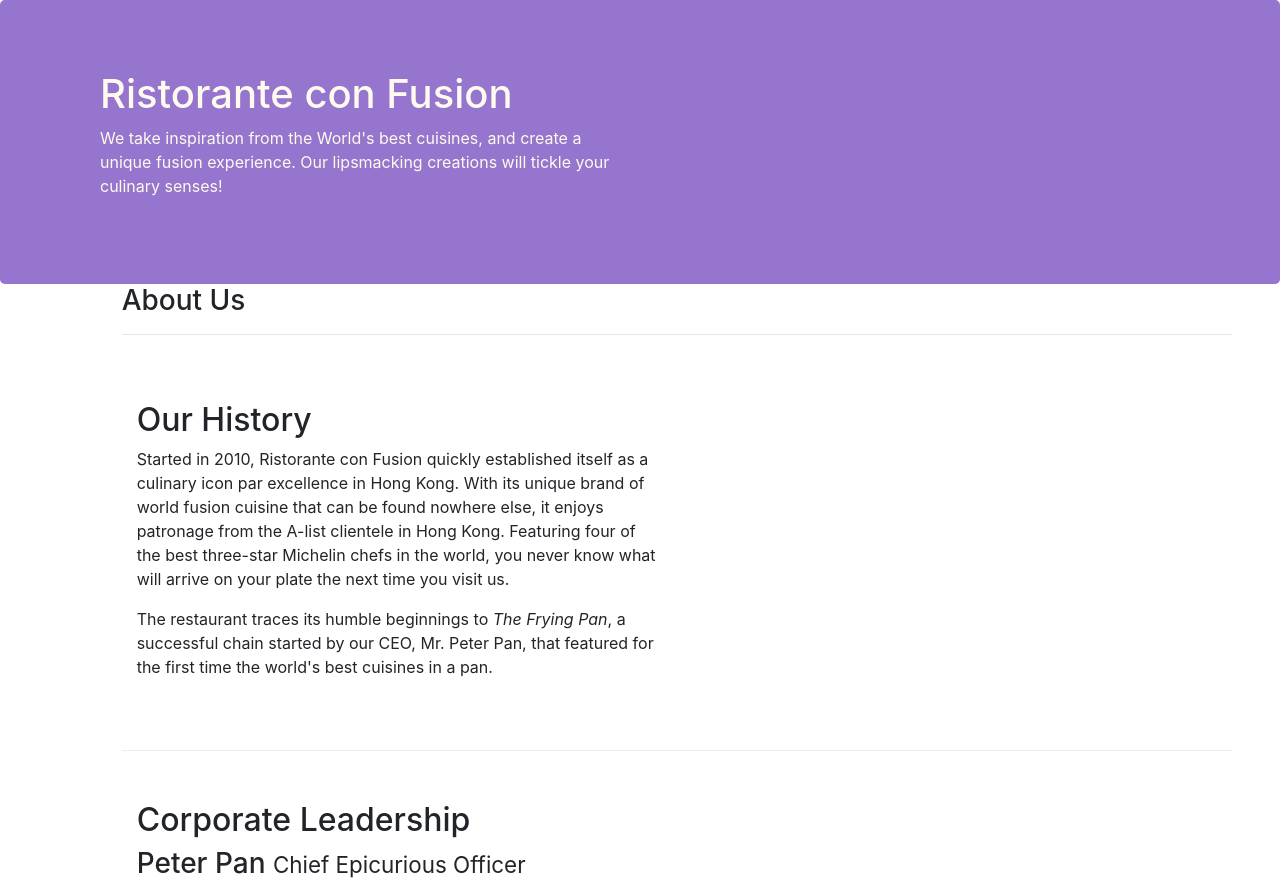
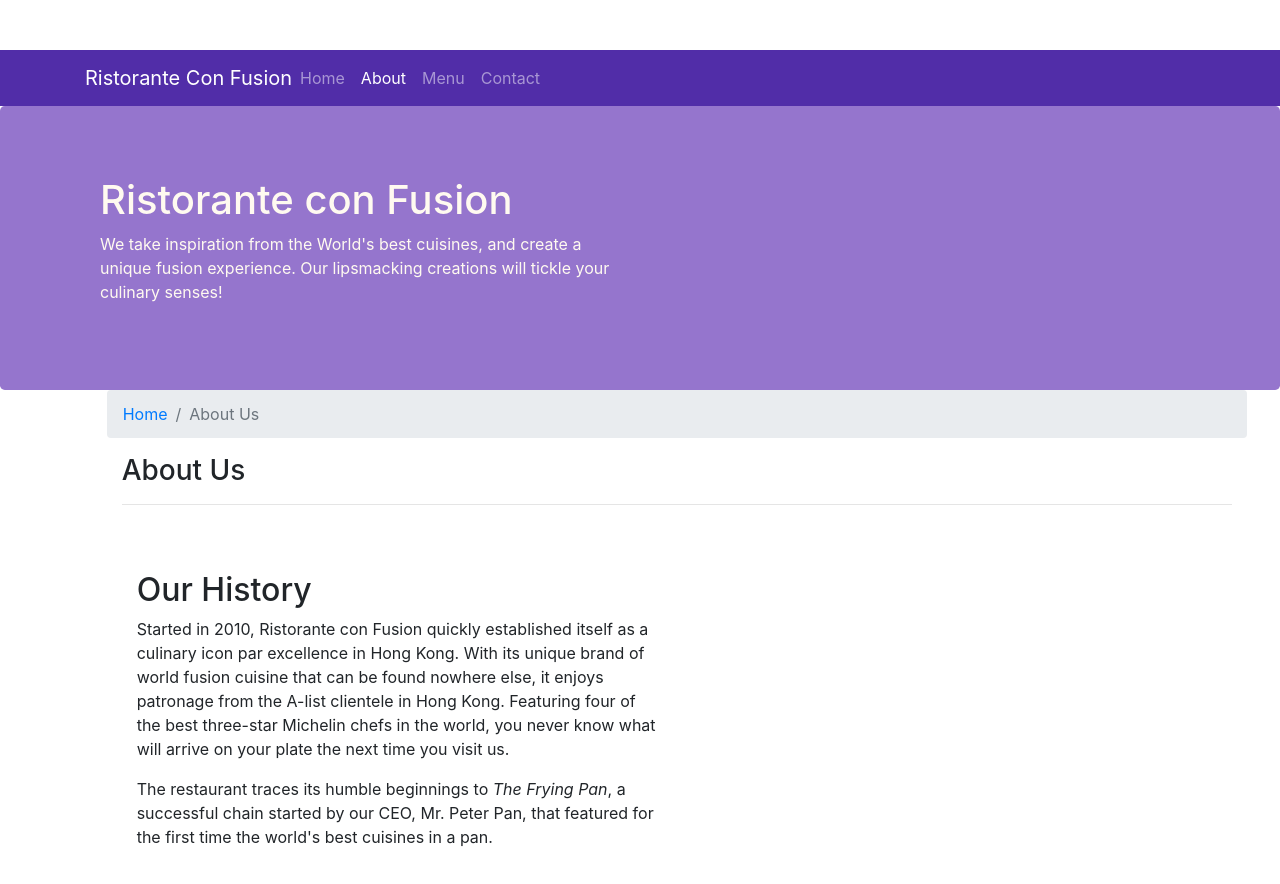
Before and after one commit to yuriipopsui/conFusion, a website: page aboutus.html in a window 1280 px wide. Shown: the top 884 px of the page. Drawn offline with nearby package versions, Linux system fonts and the light colour scheme.

Commit message:
Navbar and Breadcrumbs

```diff
--- a/aboutus.html
+++ b/aboutus.html
@@ -11,6 +11,22 @@
 </head>
 
 <body>
+    <nav class="navbar navbar-dark navbar-expand-sm top-fixed">
+        <div class="container">
+            <button class="navbar-toggler" type="button" data-toggle="collapse" data-target="#Navbar">
+                <span class="navbar-toggler-icon"></span>
+            </button>
+            <a class="navbar-brand mr-auto" href="./index.html">Ristorante Con Fusion</a>
+            <div class="collapse navbar-collapse" id="Navbar">
+                <ul class="navbar-nav mr-auto">
+                    <li class="nav-item"><a class="nav-link" href="index.html">Home</a></li>
+                    <li class="nav-item active"><a class="nav-link" href="./aboutus.html">About</a></li>
+                    <li class="nav-item"><a class="nav-link" href="#">Menu</a></li>
+                    <li class="nav-item"><a class="nav-link" href="#">Contact</a></li>
+                </ul>
+            </div>
+        </div>
+    </nav>
 
     <header class="jumbotron">
         <div class="container">
@@ -27,7 +43,11 @@
 
     <div class="container offset-1">
         <div class="row">
-            <div class="col col-sm col-md">
+            <ol class="col-12 breadcrumb">
+                <li class="breadcrumb-item"><a href="./index.html">Home</a></li>
+                <li class="breadcrumb-item active">About Us</li>
+            </ol>
+            <div class="col-12">
                <h3>About Us</h3>
                <hr>
             </div>
@@ -42,8 +62,6 @@
             <div>
             </div>
         </div>
-
-
         <div class="row row-content">
             <div class="col col-sm col-md col-lg">
                 <h2>Corporate Leadership</h2>
@@ -66,7 +84,7 @@
                 <div class="col-4 offset-1 col-sm-2">
                     <h5>Links</h5>
                     <ul class="list-unstyled">
-                        <li><a href="#">Home</a></li>
+                        <li><a href="./index.html">Home</a></li>
                         <li><a href="#">About</a></li>
                         <li><a href="#">Menu</a></li>
                         <li><a href="#">Contact</a></li>
--- a/css/styles.css
+++ b/css/styles.css
@@ -28,3 +28,12 @@
     margin: 0px;
     color: #0f0f0f;
 }
+
+body {
+    padding: 50px 0px 0px 0px;
+    z-index: 0;
+}
+
+.navbar-dark {
+    background: #512da8;
+}
```
Also changed, not shown: index.html (+17 -1 lines).
